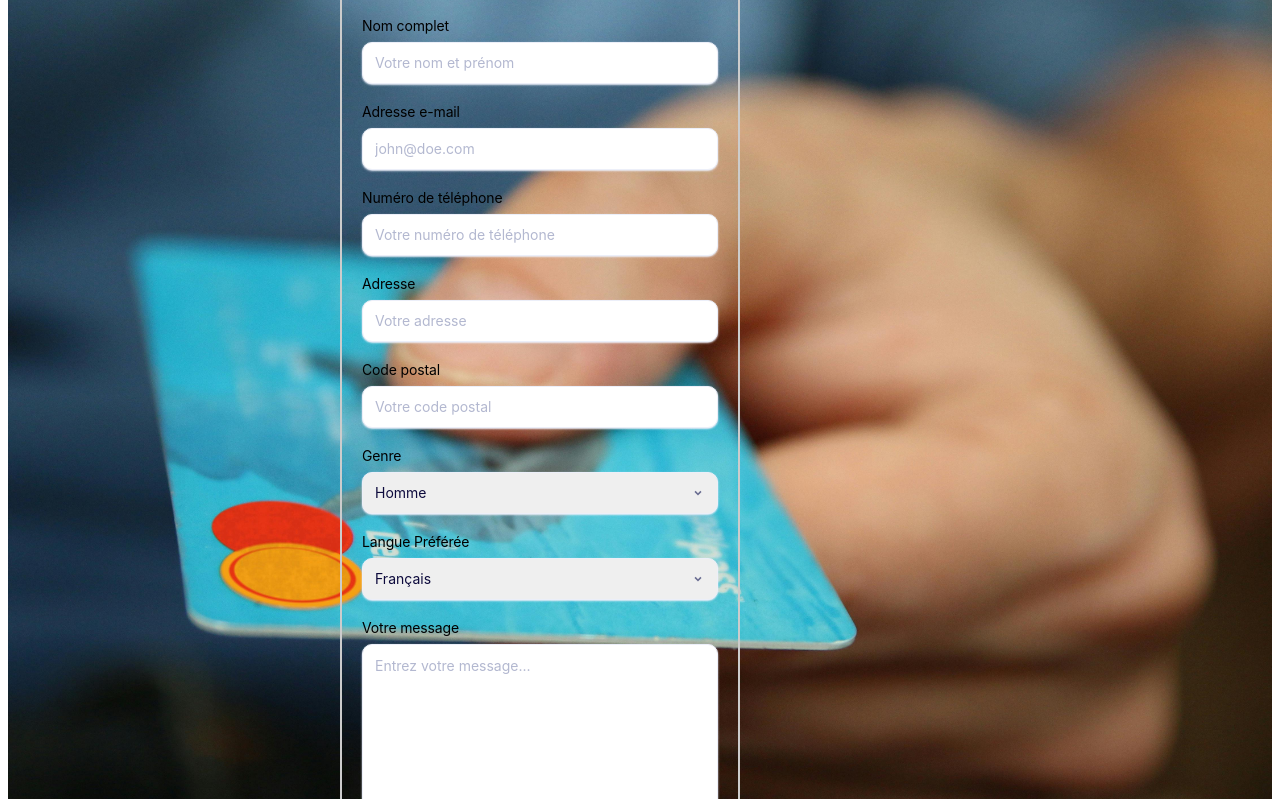
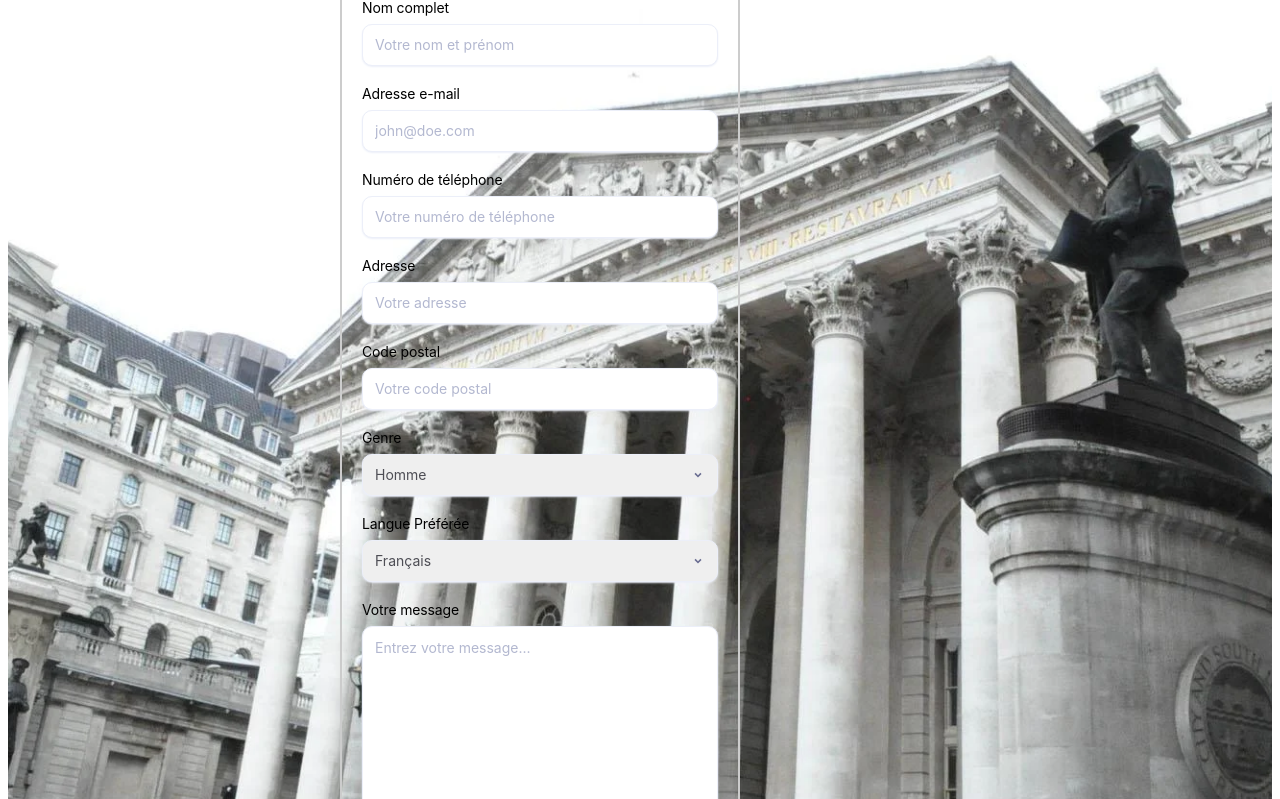
Before and after one commit to BdeB-Org/2cw-tp3-tp3_labrie_francois_annilus_vladimir, a plain HTML site: page TP3_AppWeb/inscription.html in a window 1280 px wide. Shown: the part 267-1066 px from the top of the page. Drawn offline with Linux system fonts and the light colour scheme.

Commit message:
Touche page Inscription

```diff
--- a/TP3_AppWeb/style.css
+++ b/TP3_AppWeb/style.css
@@ -46,7 +46,7 @@
   }
 .bodyinscription {
     /* Spécifie l'image à utiliser comme arrière-plan */
-    background-image: url('images/money-card-business-credit-card-50987.jpeg');
+    background-image: url('images/wp4316549.webp');
 
     /* Ajuste le comportement de l'image de fond */
     background-size: cover; /* Couvre l'intégralité de l'arrière-plan */
@@ -80,7 +80,7 @@
 
 
     --fc-border-color: #ECEFF9;
-    --fc-normal-text-color: #0E0B3D;
+    --fc-normal-text-color: #4e4e55;
     --fc-normal-placeholder-color: #B3B8D0;
 
 
```
Also changed, not shown: TP3_AppWeb/inscription.html (+2 -2 lines), TP3_AppWeb/images/U.PNG (deleted), TP3_AppWeb/images/build.png (deleted), TP3_AppWeb/images/geniusidea.PNG (deleted), TP3_AppWeb/images/lil tv.PNG (deleted), TP3_AppWeb/images/online-banking.jpg (renamed from TP3_AppWeb/images/pngtree-online-banking.jpg), TP3_AppWeb/images/pngimg.com - question_mark_PNG2.png (deleted), TP3_AppWeb/images/social.avif (deleted), 1 other file.
